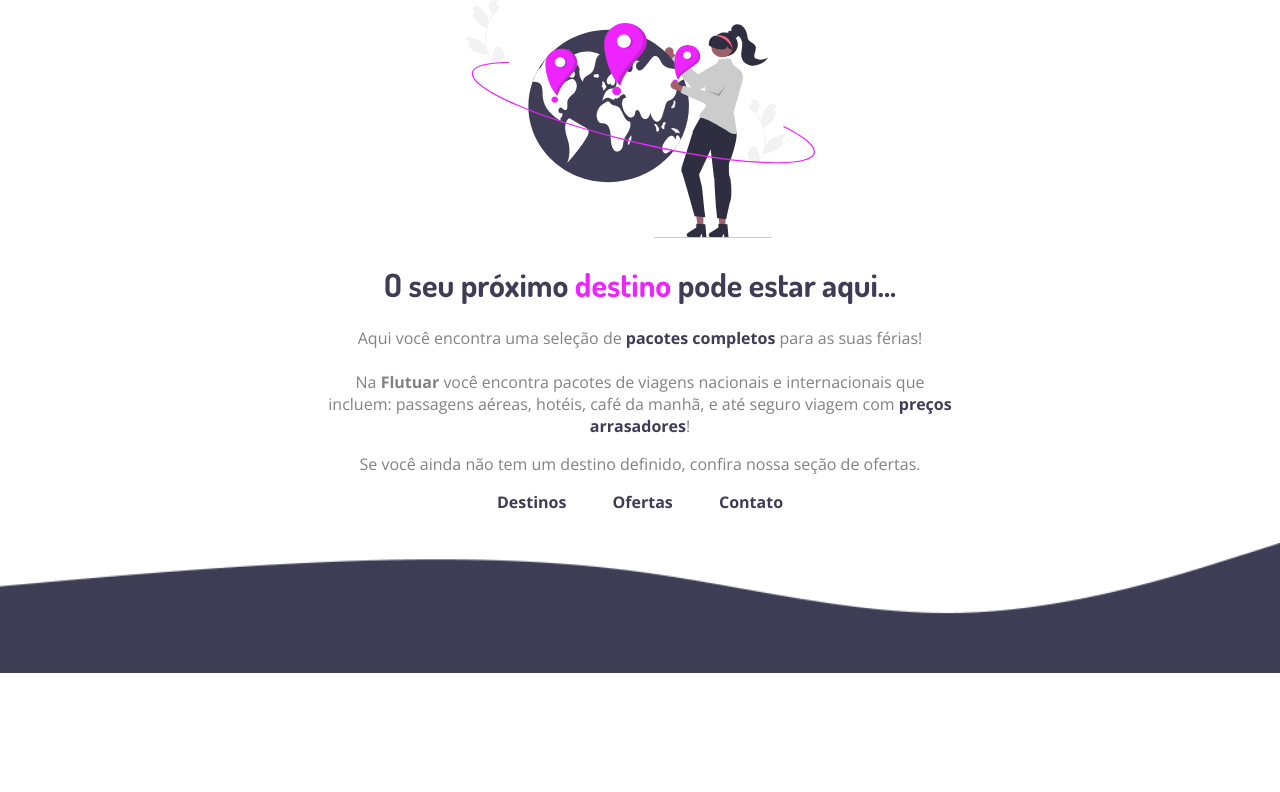
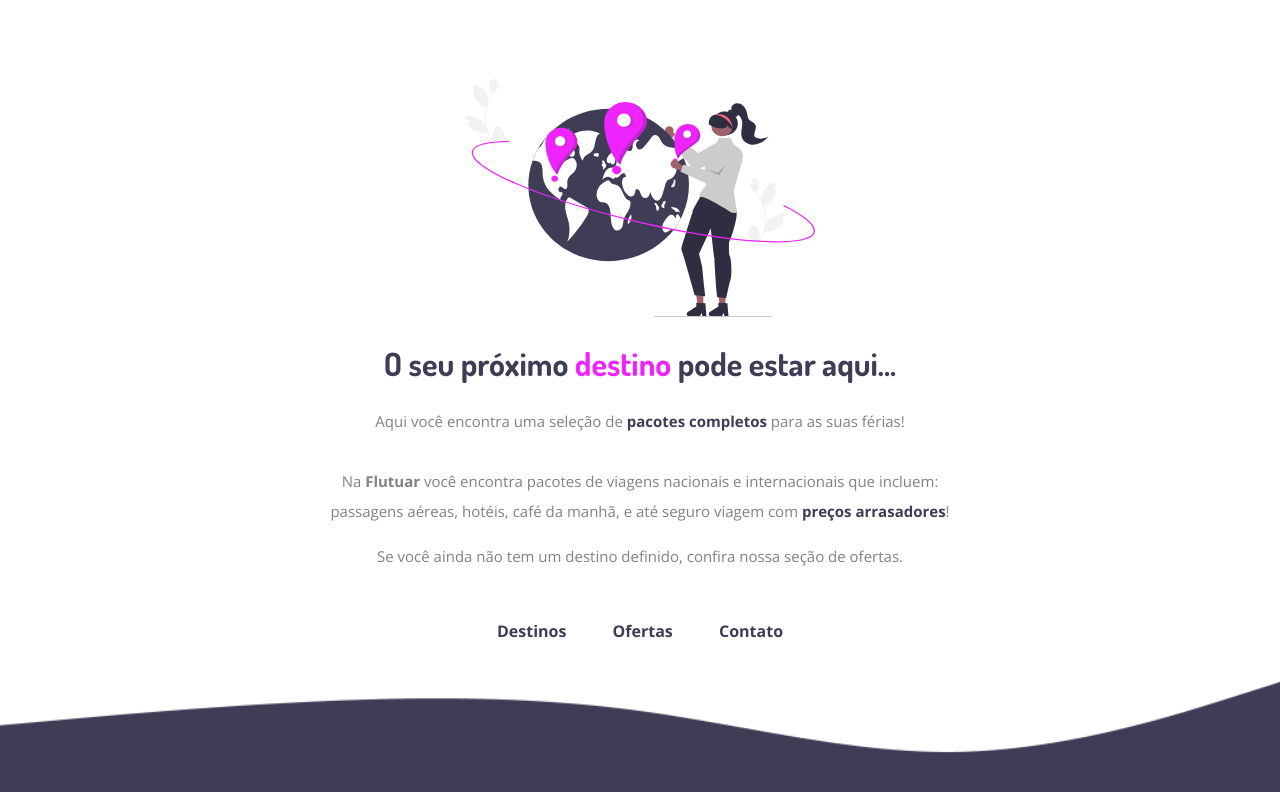
Before and after one commit to willyanbertolino/Rocketseat-Explorer-stage02-1-2, a plain HTML site: page index.html in a window 1280 px wide. Drawn offline with nearby package versions, Linux system fonts and the light colour scheme.

Commit message:
fix page fit

```diff
--- a/style.css
+++ b/style.css
@@ -15,12 +15,11 @@ a {
 #hero {
     width: 626px;
     margin: 79px auto 49px;
-    margin: 0 auto ;
 }
 
 p {
-    /* font-size: 15px;
-    line-height: 30px; */
+    font-size: 15px;
+    line-height: 30px;
 }
 
 p span {
@@ -49,7 +48,6 @@ h1 span {
 
 #footer img {
     margin-top: 40px;
-    margin-top: 30px;
     width: 100%;
     object-fit: cover;
     display: block;
```
